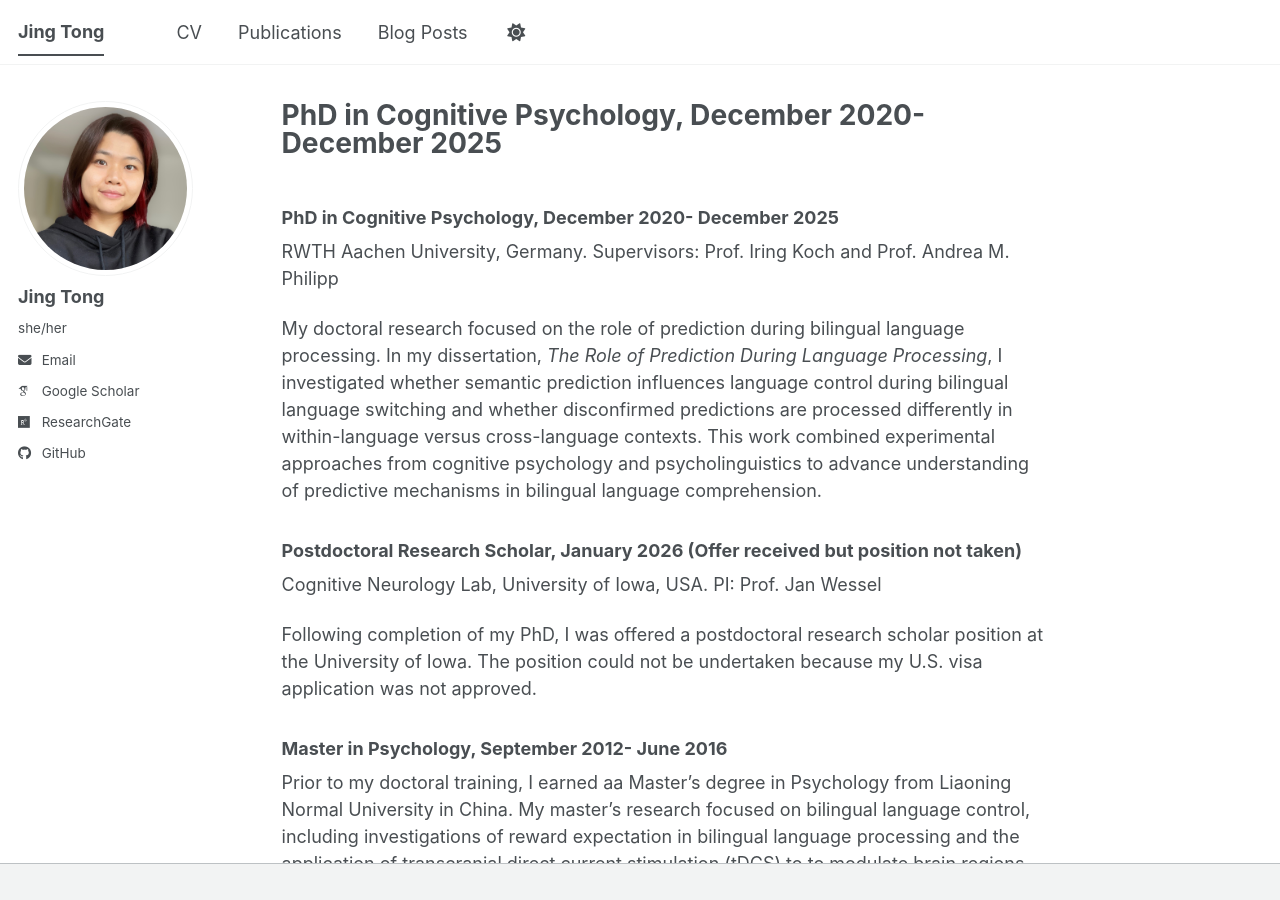
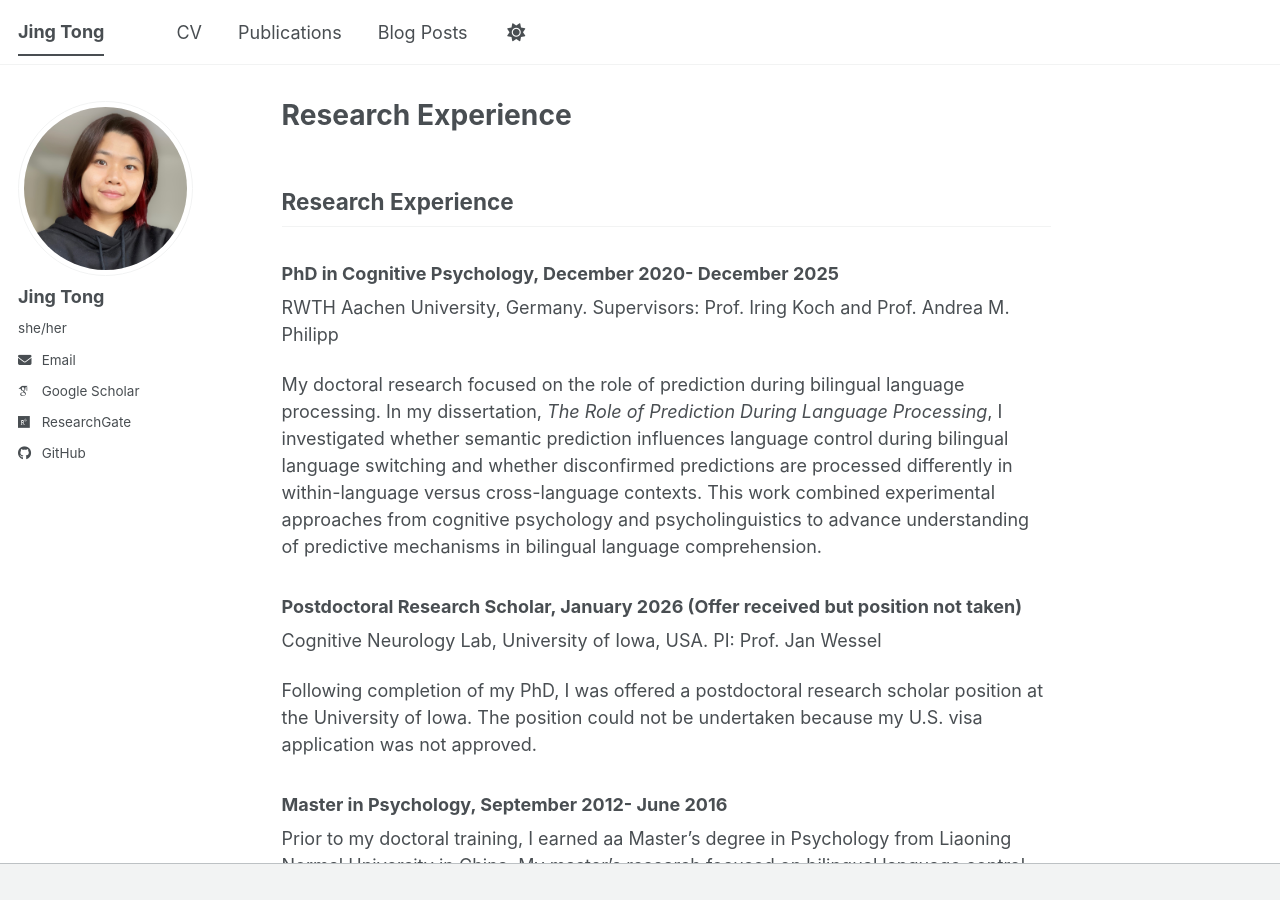
Before and after one commit to JingTong01/jingtong01.github.io, a Jekyll site: the page built from _pages/about.md, in a window 1280 px wide and 900 px high. Built offline with Jekyll 4.4.1, drawn with Linux system fonts in a browser that asks for light colours; some web fonts are replaced; a script bundle is joined from its source files by our own code; library files that are not in the unit come from our copies; our own code applies the rules of GitHub Pages for plain Markdown files.

Commit message:
Update about.md

```diff
--- a/_pages/about.md
+++ b/_pages/about.md
@@ -8,7 +8,7 @@ redirect_from:
 
 
 
-
+## Research Experience
 ### PhD in Cognitive Psychology, December 2020- December 2025
 RWTH Aachen University, Germany. Supervisors: Prof. Iring Koch and Prof. Andrea M. Philipp
 
```
